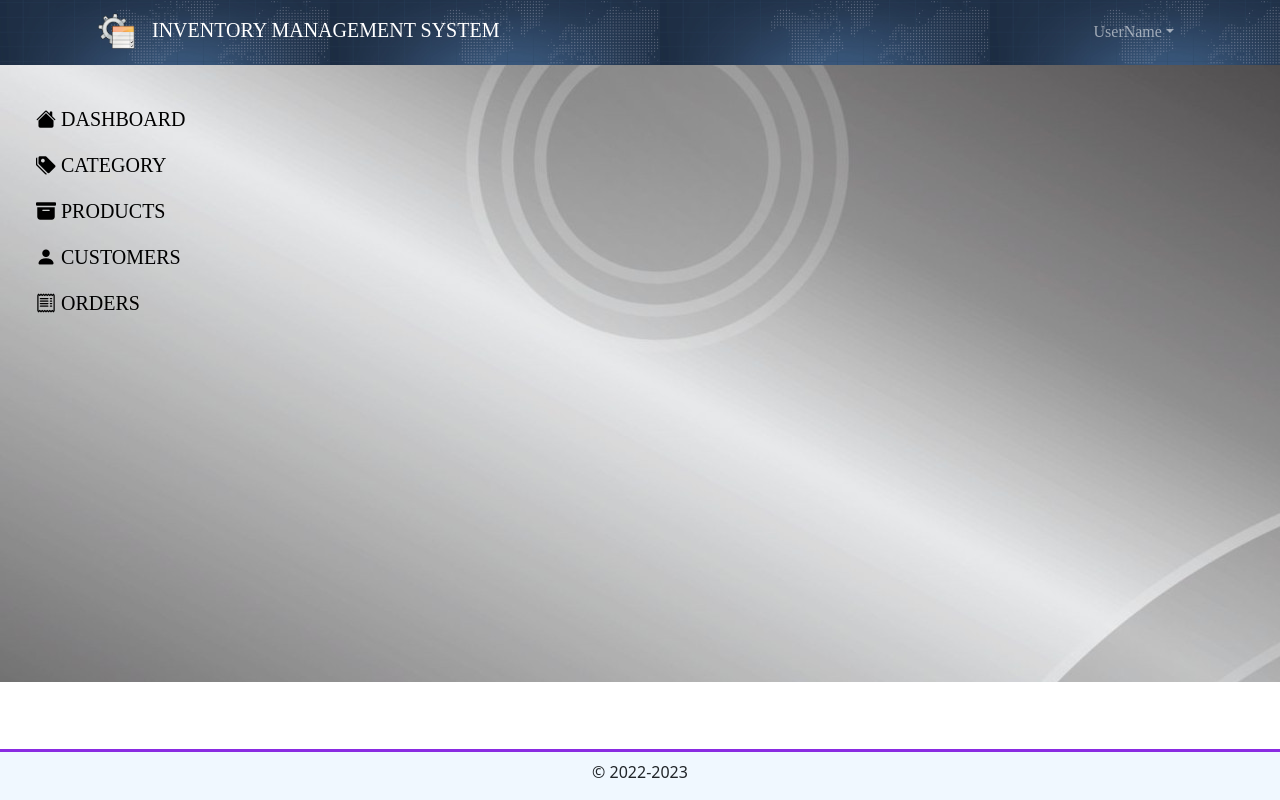
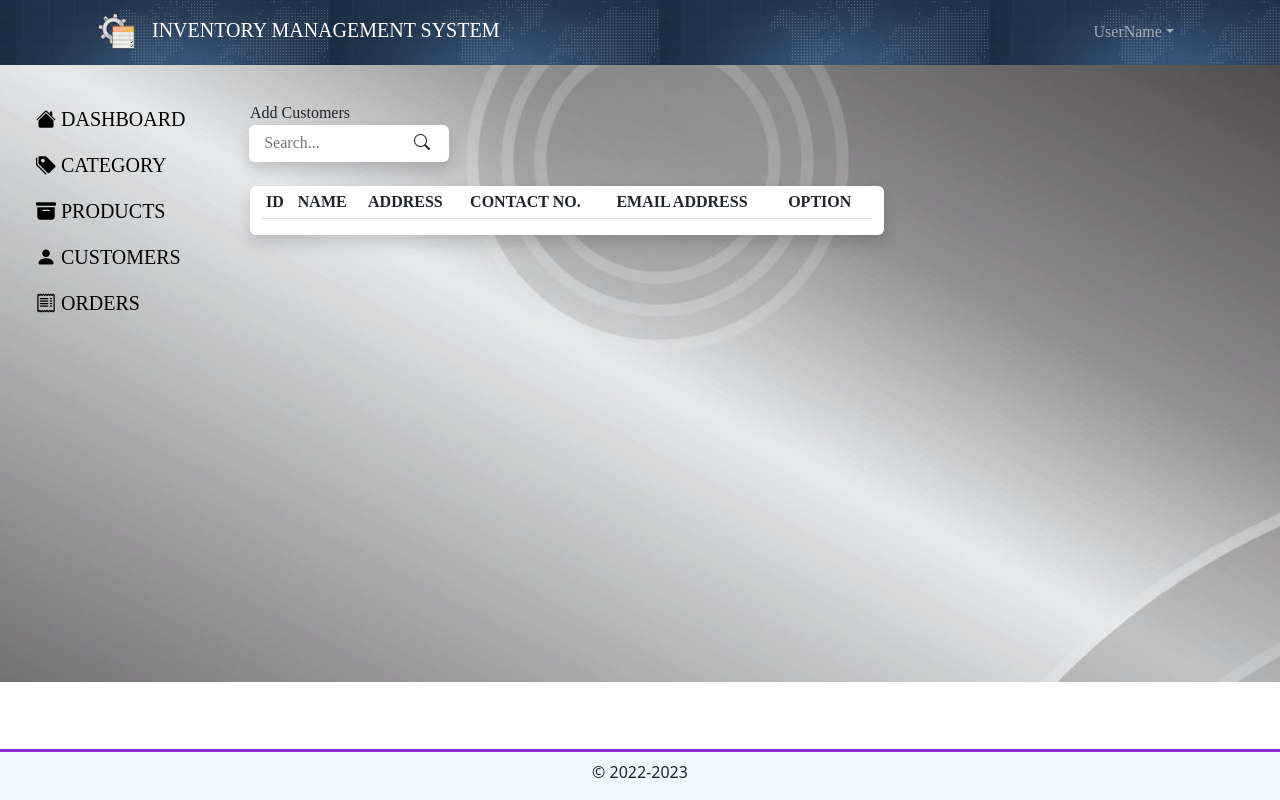
Before and after one commit to uShalstha93/inventory-app, a React (Create React App) app in the folder client/: page /customers in a window 1280 px wide. Built offline with nearby package versions, Linux system fonts and the light colour scheme; sample sign-in values are in the browser's storage.

Commit message:
customer page created

```diff
--- a/client/src/App.js
+++ b/client/src/App.js
@@ -7,6 +7,7 @@ import Registration from './components/Form/Registration';
 import Login from './components/Form/Login';
 import './wrapper.css';
 import Homepage from './components/Pages/Dashboard/Homepage';
+import Customers from './components/Pages/Customers/Customers';
 // import Toast from '../src/components/Pages/Users/Toast'
 
 const App = () => {
@@ -21,7 +22,7 @@ const App = () => {
           <Route path='dashboard' element={<Dashboard />} />
           <Route path='category' element={<Category />} />
           <Route path='products' element={<Products />} />
-          <Route path='customers' element={null} />
+          <Route path='customers' element={<Customers />} />
           <Route path='orders' element={null} />
         </Route>
         <Route path='login' element={<Login />} />
--- a/client/src/components/Pages/Customers/Customers.js
+++ b/client/src/components/Pages/Customers/Customers.js
@@ -1,11 +1,45 @@
-import React from 'react'
+import React, { useEffect, useState } from 'react'
+import { Row, Table } from 'react-bootstrap'
+import { useDispatch, useSelector } from 'react-redux'
+import loading from '../../../image/LoadingIMG.gif'
 
 const Customers = () => {
 
+    document.title = `Customers - Inventory`
+
+    const dispatch = useDispatch()
+
     return (
 
-        <div>
+        <div className="container-fluid">
+            <Row>
+                Add Customers
+            </Row>
+            <Row>
+                <div>
+                    <input type="text" placeholder="Search..." className="shadow rounded mb-4"
+                        style={{ position: "relative", right: ".8rem", height: "2.3rem", padding: "15px", width: "200px", border: "none" }}
+                        onKeyUp={null} />
+                    <i className="bi bi-search" style={{ position: "relative", right: "3rem" }} />
+                </div>
+                <div className="col-9 bg-white rounded shadow">
+                    <Table responsive hover size='sm'>
+                        <thead>
+                            <tr>
+                                <th>ID</th>
+                                <th>NAME</th>
+                                <th>ADDRESS</th>
+                                <th>CONTACT NO.</th>
+                                <th>EMAIL ADDRESS</th>
+                                <th>OPTION</th>
+                            </tr>
+                        </thead>
+                        <tbody>
 
+                        </tbody>
+                    </Table>
+                </div>
+            </Row>
         </div>
 
     )
```
